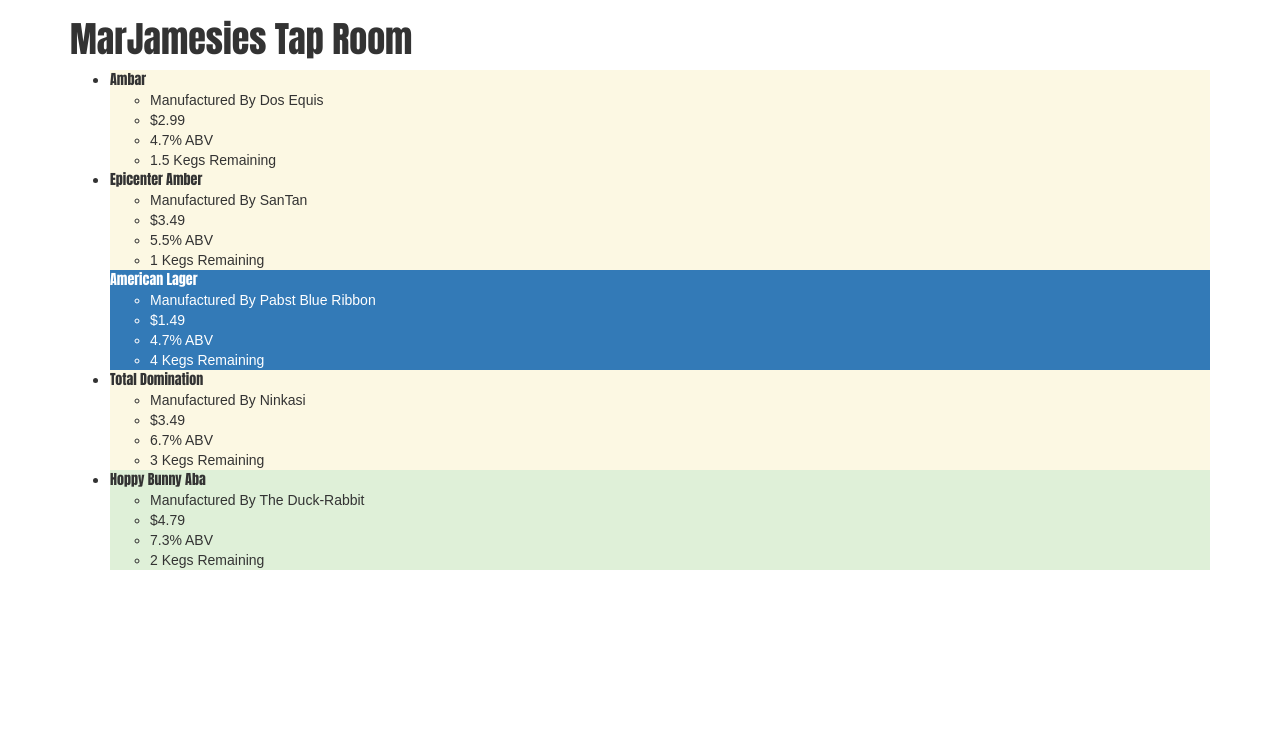
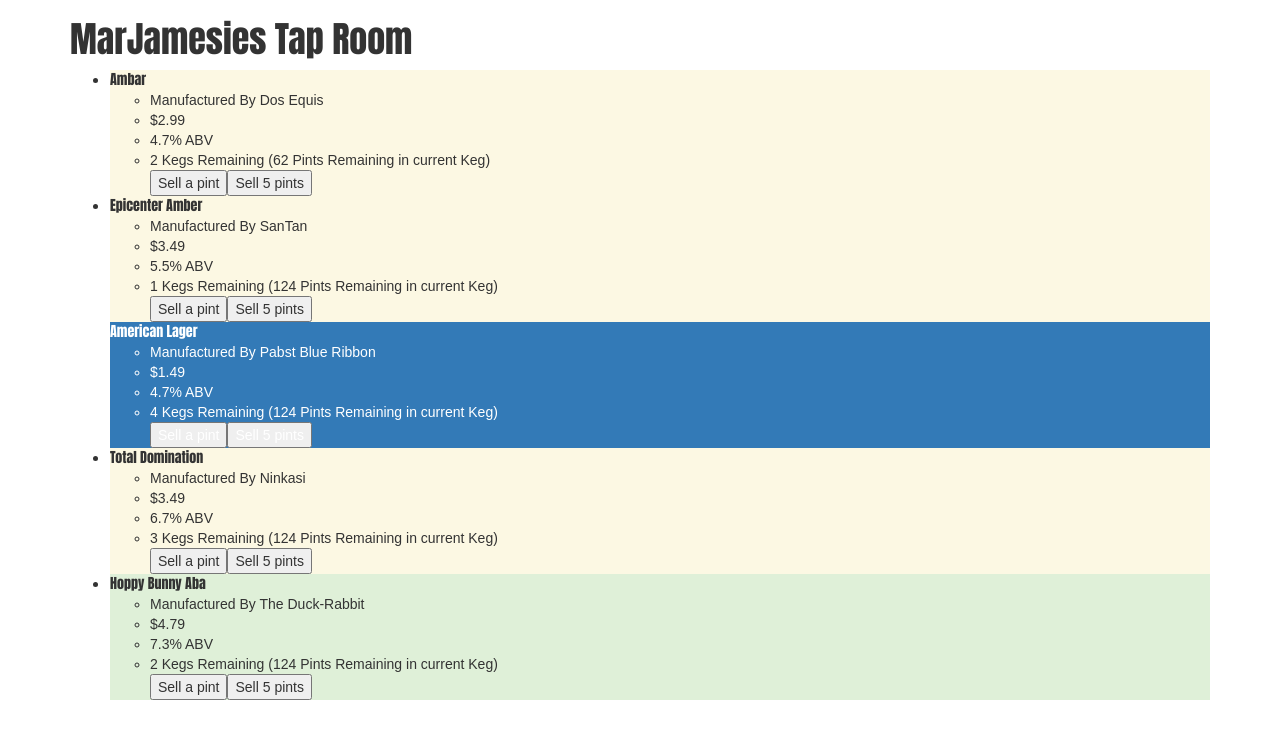
Before and after one commit to JPCodes/tap-room-angular2, an Angular app: page / in a window 1280 px wide. Shown: the top 738 px of the page. Built offline with nearby package versions, Linux system fonts and the light colour scheme.

Commit message:
Add beer-stock component, keg class

```diff
--- a/src/app/beer-stock/beer-stock.component.html
+++ b/src/app/beer-stock/beer-stock.component.html
@@ -4,7 +4,9 @@
       <li>Manufactured By {{currentKeg.brand}}</li>
       <li>${{currentKeg.price}}</li>
       <li>{{currentKeg.alcoholContent}}% ABV</li>
-      <li>{{currentKeg.remainingKegs}} Kegs Remaining</li>
+      <li>{{currentKeg.remainingKegs}} Kegs Remaining ({{currentKeg.remainingPints}} Pints Remaining in current Keg)</li>
+      <button (click)="sellPint(currentKeg, 1)">Sell a pint</button>
+      <button (click)="sellPint(currentKeg, 5)">Sell 5 pints</button>
     </ul>
   </li>
 </ul>
--- a/src/app/beer-stock/beer-stock.component.ts
+++ b/src/app/beer-stock/beer-stock.component.ts
@@ -8,11 +8,11 @@
 
 export class BeerStockComponent {
   kegs : Keg[] = [
-    new Keg('Ambar', 'Dos Equis', 2.99, 4.7, 1.5),
-    new Keg('Epicenter Amber', 'SanTan', 3.49, 5.5, 1),
-    new Keg('American Lager', 'Pabst Blue Ribbon', 1.49, 4.7, 4),
-    new Keg('Total Domination', 'Ninkasi', 3.49, 6.7, 3),
-    new Keg('Hoppy Bunny Aba', 'The Duck-Rabbit', 4.79, 7.3, 2)
+    new Keg('Ambar', 'Dos Equis', 2.99, 4.7, 2, 62),
+    new Keg('Epicenter Amber', 'SanTan', 3.49, 5.5, 1, 124),
+    new Keg('American Lager', 'Pabst Blue Ribbon', 1.49, 4.7, 4, 124),
+    new Keg('Total Domination', 'Ninkasi', 3.49, 6.7, 3, 124),
+    new Keg('Hoppy Bunny Aba', 'The Duck-Rabbit', 4.79, 7.3, 2, 124)
   ]
 
   priceColor(currentKeg) {
@@ -24,4 +24,10 @@
       return "bg-success";
     }
   }
+
+  sellPint(currentKeg, amount) {
+    console.log('clicked');
+    return currentKeg.pints - amount;
+  }
+
 }
--- a/src/app/keg.ts
+++ b/src/app/keg.ts
@@ -1,3 +1,3 @@
 export class Keg {
-  constructor(public name: string, public brand: string, public price: number, public alcoholContent: number, public remainingKegs: number){}
+  constructor(public name: string, public brand: string, public price: number, public alcoholContent: number, public remainingKegs: number, public remainingPints: number){}
 }
```
